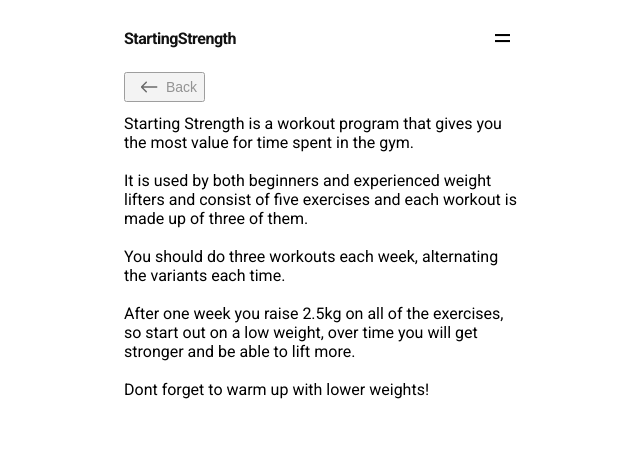
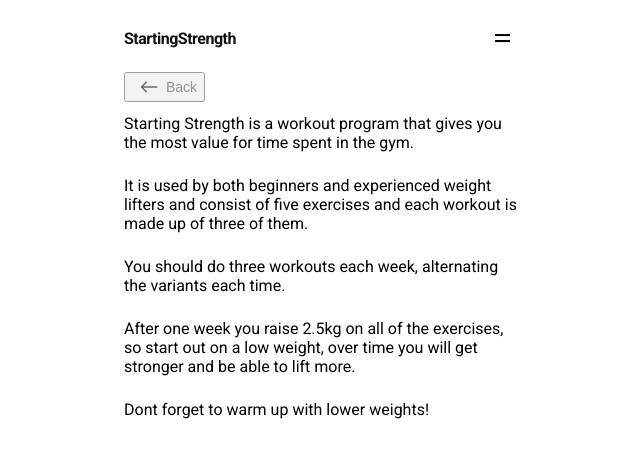
Before and after one commit to erikpantzar/starting-strength, a React (Create React App) app: page /about in a window 1280 px wide. Shown: the top 458 px of the page, without its empty margins (316-956 px from the left). Built offline with nearby package versions, Linux system fonts and the light colour scheme; what react-fastclick would draw is missing.

Commit message:
Made separate paragraphs in info.js

```diff
--- a/src/View/About.js
+++ b/src/View/About.js
@@ -7,22 +7,23 @@
     <Typography>
       Starting Strength is a workout program that gives you the most value for
       time spent in the gym.
-      <br />
-      <br />
+    </Typography>
+    <Typography>
       It is used by both beginners and experienced weight lifters and consist of
       five exercises and each workout is made up of three of them.
-      <br />
-      <br />
+    </Typography>
+
+    <Typography>
       You should do three workouts each week, alternating the variants each
       time.
-      <br />
-      <br />
+    </Typography>
+
+    <Typography>
       After one week you raise 2.5kg on all of the exercises, so start out on a
       low weight, over time you will get stronger and be able to lift more.
-      <br />
-      <br />
-      Dont forget to warm up with lower weights!
     </Typography>
+
+    <Typography>Dont forget to warm up with lower weights!</Typography>
   </div>
 )
 
```
